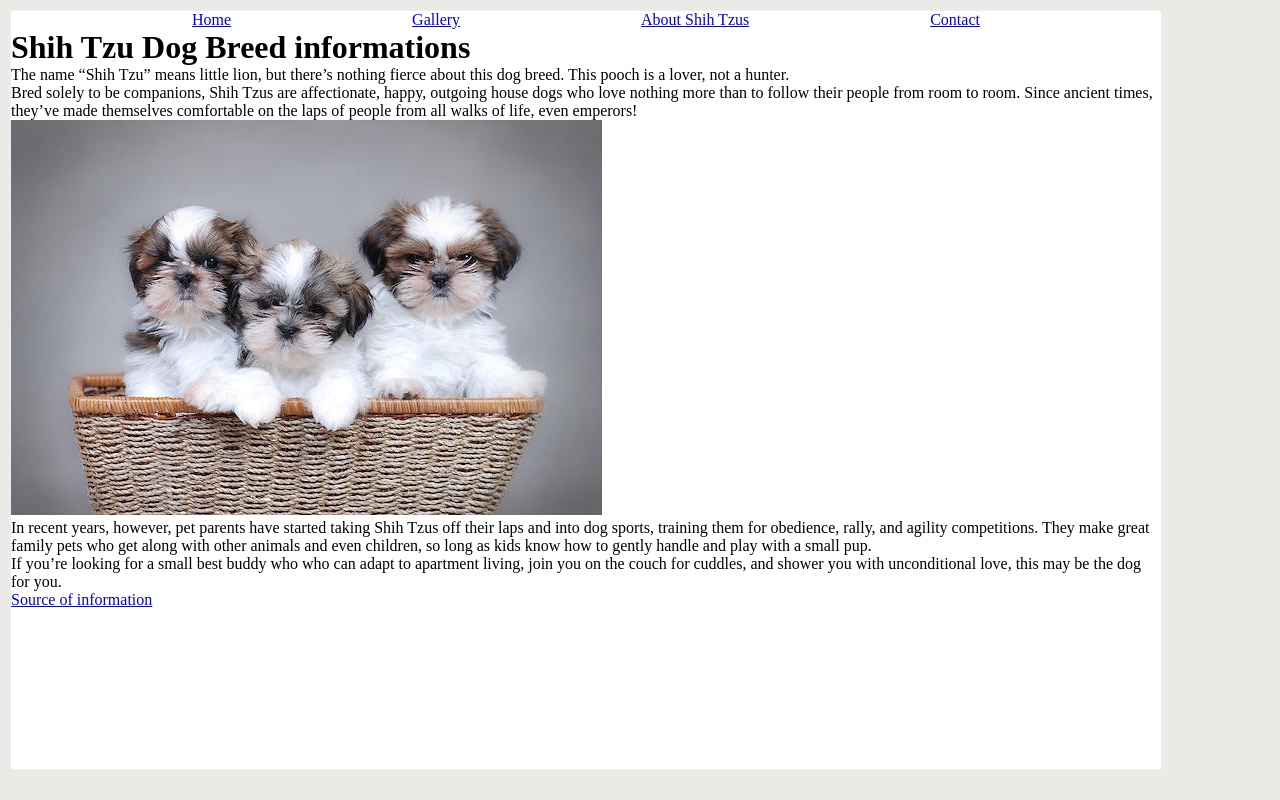
After one commit to ecanali/joy-profile, a Flask app: page /about in a window 1280 px wide. The commit adds this page. Run offline with Flask 2, Linux system fonts and the light colour scheme; some libraries are stand-ins or nearby versions.

Commit message:
main routes and upload files added

```diff
--- a/application.py
+++ b/application.py
@@ -1,13 +1,45 @@
-from flask import Flask, redirect, render_template, request, session
-# from flask_session import Session
+import os
+from flask import Flask, flash, redirect, render_template, request, url_for
+from werkzeug.utils import secure_filename
+
+UPLOAD_FOLDER = '/Users/ecanali/Documents/cs50/final-project/joy-web-app/static/gallery'
+ALLOWED_EXTENSIONS = {'png', 'jpg', 'jpeg'}
 
 app = Flask(__name__)
-# app.config["SESSION_PERMANENT"] = False
-# app.config["SESSION_TYPE"] = "filesystem"
-# Session(app)
+app.config['UPLOAD_FOLDER'] = UPLOAD_FOLDER
 
 @app.route('/')
 def index():
-    # if "todos" not in session:
-    #     session["todos"] = []
     return render_template('index.html')
+
+def allowed_file(filename):
+    return '.' in filename and \
+           filename.rsplit('.', 1)[1].lower() in ALLOWED_EXTENSIONS
+
+@app.route('/gallery', methods=['GET', 'POST'])
+def upload_file():
+    if request.method == 'POST':
+        # check if the post request has the file part
+        if 'file' not in request.files:
+            flash('No file part')
+            return redirect(request.url)
+        file = request.files['file']
+        # if user does not select file, browser also
+        # submit an empty part without filename
+        if file.filename == '':
+            flash('No selected file')
+            return redirect(request.url)
+        if file and allowed_file(file.filename):
+            filename = secure_filename(file.filename)
+            file.save(os.path.join(app.config['UPLOAD_FOLDER'], filename))
+            return render_template('gallery.html')
+    else:
+        return render_template('gallery.html')
+
+@app.route('/about')
+def about():
+    return render_template('about.html')
+
+@app.route('/contact')
+def contact():
+    return render_template('contact.html')
--- a/static/styles.css
+++ b/static/styles.css
@@ -1,14 +1,19 @@
-/* * {
+* {
     padding: 0;
     margin: 0;
     box-sizing: border-box;
-} */
+}
+
+body {
+    background-color: #eceae7;
+}
 
 div.container {
     height: 95vh;
     width: 90vw;
     border: 1px solid #eee;
     margin: 10px;
+    background-color: #FFF;
 }
 
 header nav
--- /dev/null
+++ b/templates/about.html
@@ -0,0 +1,29 @@
+{% extends 'layout.html' %}
+
+{% block title %}
+    <title>About Shih Tzus</title>
+{% endblock %}
+
+{% block mainContent %}
+    <main class="home-main">
+        <div class="content-box">
+            <h1>
+                Shih Tzu Dog Breed informations
+            </h1>
+            <p class="p">
+                The name “Shih Tzu” means little lion, but there’s nothing fierce about this dog breed. This pooch is a lover, not a hunter.
+            </p>
+            <p class="p">
+                Bred solely to be companions, Shih Tzus are affectionate, happy, outgoing house dogs who love nothing more than to follow their people from room to room. Since ancient times, they’ve made themselves comfortable on the laps of people from all walks of life, even emperors!
+            </p>
+            <img class="photo" src="/static/shih-tzu.jpg" alt="Shih Tzu Puppies"/>
+            <p class="p">
+                In recent years, however, pet parents have started taking Shih Tzus off their laps and into dog sports, training them for obedience, rally, and agility competitions. They make great family pets who get along with other animals and even children, so long as kids know how to gently handle and play with a small pup.
+            </p>
+            <p class="p">
+                If you’re looking for a small best buddy who who can adapt to apartment living, join you on the couch for cuddles, and shower you with unconditional love, this may be the dog for you.
+            </p>
+            <a href="https://dogtime.com/dog-breeds/shih-tzu#/slide/1">Source of information</a>
+        </div>
+    </main>
+{% endblock %}
--- /dev/null
+++ b/templates/layout.html
@@ -0,0 +1,26 @@
+<!DOCTYPE html>
+<html lang="en">
+    <head>
+        <meta charset="UTF-8">
+        <meta name="viewport" content="width=device-width, initial-scale=1.0">
+        <link rel="stylesheet" href="/static/styles.css">
+        {% block title %}
+            <title>Joy's Profile</title>
+        {% endblock %}
+    </head>
+    <body>
+        <div class="container">
+            <header>
+                <nav>
+                    <a href="/">Home</a>
+                    <a href="/gallery">Gallery</a>
+                    <a href="/about">About Shih Tzus</a>
+                    <a href="/contact">Contact</a>
+                </nav>
+            </header>
+
+            {% block mainContent %}
+            {% endblock %}
+        </div>
+    </body>
+</html>
```
Also changed, not shown: templates/contact.html (added, +36 -0 lines), templates/gallery.html (added, +25 -0 lines), templates/index.html (+18 -22 lines), static/gallery/1-17-600x524.png (added), static/gallery/WhatsApp_Image_2020-11-26_at_2.22.34_PM_1.jpeg (added), static/gallery/programacao_DOWHILE.png (added), static/joy8.jpg (added), static/shih-tzu.jpg (added), 1 other file.
